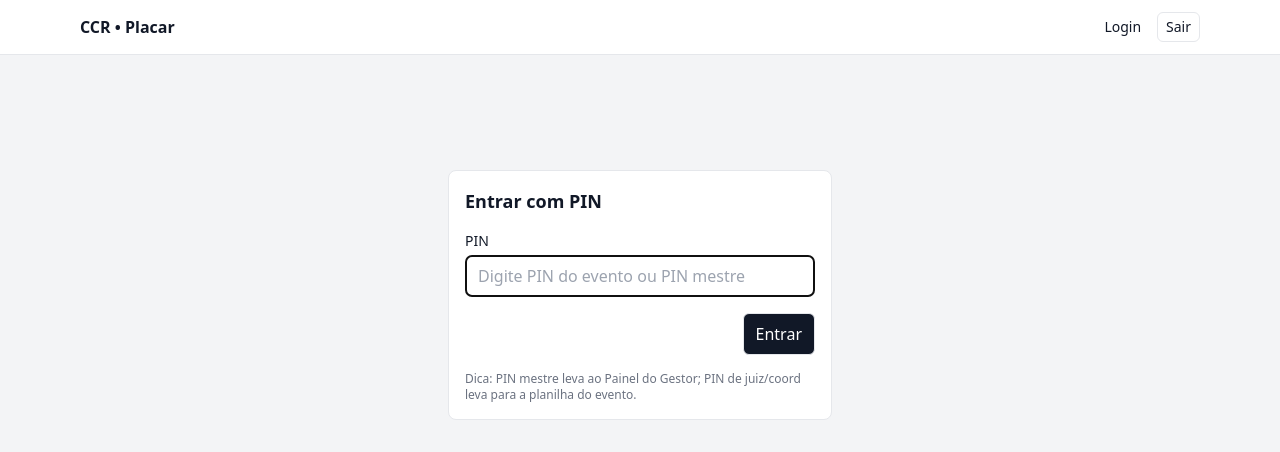
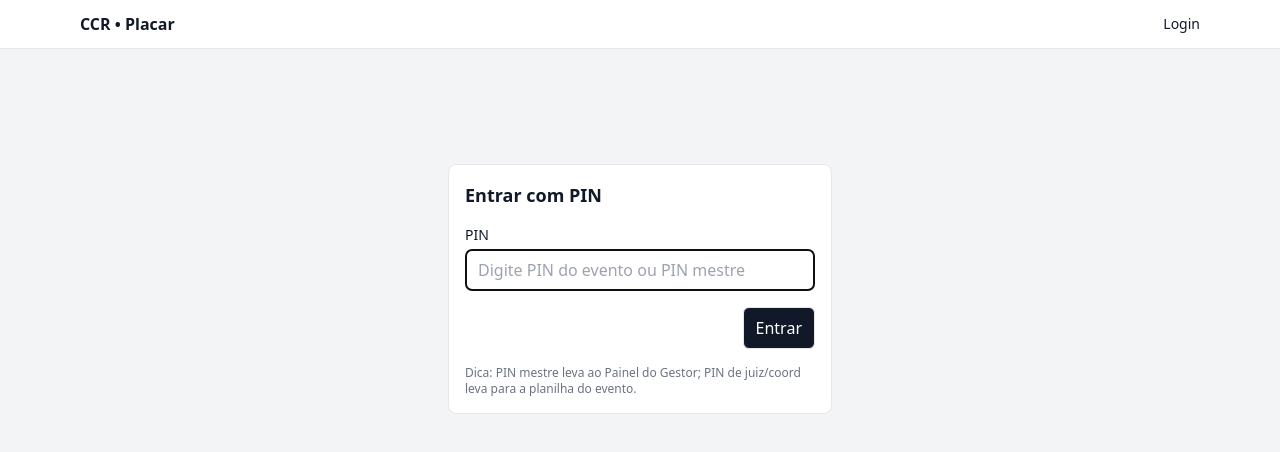
Before and after one commit to guilhermecardosocruz/ccr, a Next.js app: page /login in a window 1280 px wide. Shown: the top 452 px of the page. Built offline with nearby package versions, Linux system fonts and the light colour scheme.

Commit message:
fix(ui): oculta botão Sair quando não autenticado; mostra somente com sessão ativa

```diff
--- a/components/AppMenu.tsx
+++ b/components/AppMenu.tsx
@@ -9,12 +9,14 @@ import { listEvents } from "@/lib/events";
 export default function AppMenu() {
   const router = useRouter();
   const [ready, setReady] = useState(false);
+  const [authed, setAuthed] = useState(false);
   const [role, setRole] = useState<"admin" | "judge" | "coord" | null>(null);
   const [eventId, setEventId] = useState<string | null>(null);
   const [eventName, setEventName] = useState<string>("");
 
   useEffect(() => {
     const s = getSession();
+    setAuthed(!!s.authed && !!s.role);
     setRole(s.role);
     setEventId(s.eventId);
     setReady(true);
@@ -47,6 +49,8 @@ export default function AppMenu() {
           <div className="h-6 w-40 rounded bg-gray-200 animate-pulse" />
         ) : (
           <div className="flex items-center gap-4 text-sm">
+            {authed ? (
+              <>
                 {role === "admin" ? (
                   <>
                     <Link href="/gestor" className="hover:underline">Gestor</Link>
@@ -62,28 +66,28 @@ export default function AppMenu() {
                       </>
                     )}
                   </>
-            ) : role ? (
+                ) : (
                   <>
                     <Link href="/planilha" className="hover:underline">Planilha</Link>
                     <Link href="/equipes" className="hover:underline">Equipes</Link>
                     <Link href="/resultado" className="hover:underline">Resultado</Link>
                     <Link href="/coordenacao" className="hover:underline">Coordenação</Link>
                   </>
-            ) : (
-              // Sem sessão: ainda assim mostramos atalhos úteis
-              <>
-                <Link href="/login" className="hover:underline">Login</Link>
-              </>
                 )}
 
-            {/* Botão Sair SEMPRE visível, inclusive no /login e mesmo sem sessão */}
+                {/* Sair: somente quando logado */}
                 <button
                   onClick={onLogout}
                   className="px-2 py-1 border rounded-md"
-              title="Limpar sessão e voltar ao login"
+                  title="Encerrar sessão"
                 >
                   Sair
                 </button>
+              </>
+            ) : (
+              // Não logado: sem botão Sair, só o atalho de Login
+              <Link href="/login" className="hover:underline">Login</Link>
+            )}
           </div>
         )}
       </div>
```
Lines whose indentation alone changed are shown as unchanged.
